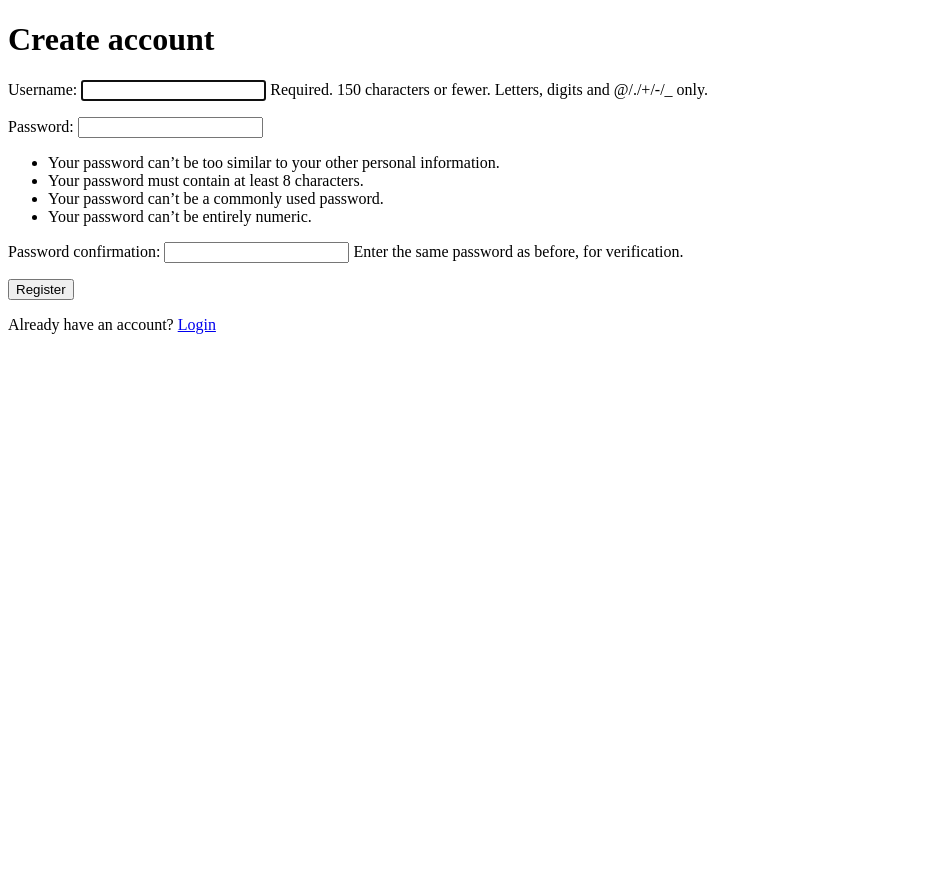
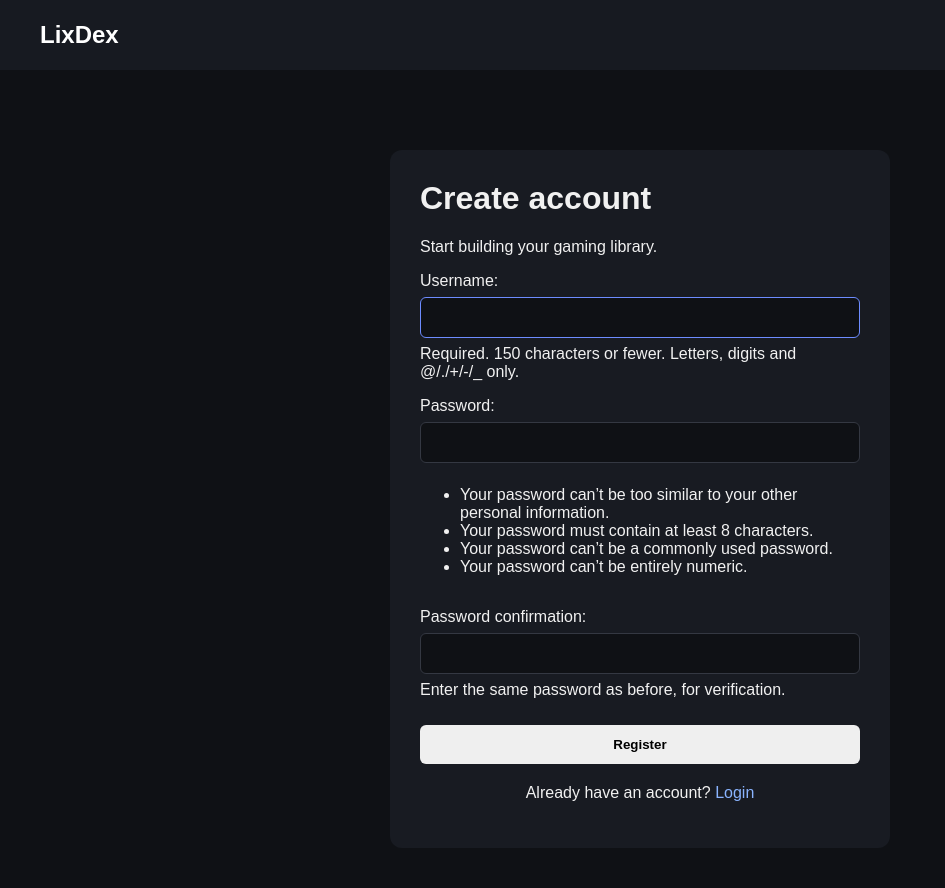
Before and after one commit to LxIn1M/gamevault, a Django app: page /register/ in a window 1280 px wide. Shown: the whole page, without its empty margins (0-945 px from the left). Before the commit the page ends 334 px from the top, so only its background shows below. Run offline with Django 5.2, Linux system fonts and the light colour scheme.

Commit message:
Refactor library templates and game management.

```diff
--- a/config/urls.py
+++ b/config/urls.py
@@ -2,14 +2,13 @@ from core import views
 from django.contrib import admin
 from django.urls import path, include
 
-from core.views import home, register, add_game, edit_entry, delete_entry, search_games, add_rawg_game
+from core.views import home, register, edit_entry, delete_entry, search_games, add_rawg_game
 
 urlpatterns = [
     path('admin/', admin.site.urls),
     path('accounts/', include("django.contrib.auth.urls")),
     path("", home, name="home"),
     path("register/", register, name="register"),
-    path("add-game/", add_game, name="add_game"),
     path("entry/<int:entry_id>/edit/", edit_entry, name="edit_entry"),
     path("entry/<int:entry_id>/delete/", delete_entry, name="delete_entry"),
     path("search/", search_games, name="search_games"),
--- /dev/null
+++ b/core/static/core/css/style.css
@@ -0,0 +1,193 @@
+* {
+    box-sizing: border-box;
+}
+
+body {
+    margin: 0;
+    background: #0f1115;
+    color: #f1f1f1;
+    font-family: Arial, sans-serif;
+}
+
+nav {
+    height: 70px;
+    display: flex;
+    align-items: center;
+    gap: 25px;
+    padding: 0 40px;
+    background: #171a21;
+}
+
+nav a {
+    color: white;
+    text-decoration: none;
+}
+
+nav a:first-child {
+    font-size: 24px;
+    font-weight: bold;
+    margin-right: 20px;
+}
+
+nav span {
+    margin-left: auto;
+}
+
+nav form {
+    margin: 0;
+}
+
+nav button {
+    background: transparent;
+    border: 1px solid #555;
+    color: white;
+    padding: 8px 14px;
+    cursor: pointer;
+}
+
+main {
+    max-width: 1200px;
+    margin: 0 auto;
+    padding: 40px;
+}
+
+#games_list {
+    display: grid;
+    grid-template-columns: repeat(auto-fill, minmax(250px, 1fr));
+    gap: 25px;
+    margin-top: 30px;
+}
+
+.game-card {
+    background: #181b22;
+    border-radius: 10px;
+    overflow: hidden;
+}
+
+.game-card img {
+    width: 100%;
+    height: 160px;
+    object-fit: cover;
+}
+
+.game-info {
+    padding: 18px;
+}
+
+.game-info h2 {
+    margin-top: 0;
+}
+
+.game-info a {
+    display: inline-block;
+    margin-right: 10px;
+    color: #8ab4ff;
+    text-decoration: none;
+}
+
+.form-page,
+.auth-page {
+    display: flex;
+    justify-content: center;
+    align-items: flex-start;
+    padding-top: 40px;
+}
+
+.form-card,
+.auth-card {
+    width: 100%;
+    max-width: 500px;
+    background: #181b22;
+    padding: 30px;
+    border-radius: 12px;
+}
+
+.form-card h1,
+.auth-card h1 {
+    margin-top: 0;
+}
+
+.form-card form p,
+.auth-card form p {
+    display: flex;
+    flex-direction: column;
+    gap: 7px;
+}
+
+.form-card input,
+.form-card select,
+.auth-card input,
+.auth-card select {
+    width: 100%;
+    padding: 11px 12px;
+    background: #0f1115;
+    color: white;
+    border: 1px solid #343842;
+    border-radius: 6px;
+    font-size: 15px;
+}
+
+.form-card input:focus,
+.form-card select:focus,
+.auth-card input:focus {
+    outline: none;
+    border-color: #6d8cff;
+}
+
+.primary-button {
+    width: 100%;
+    padding: 12px;
+    border: none;
+    border-radius: 6px;
+    cursor: pointer;
+    font-weight: bold;
+    margin-top: 10px;
+}
+
+.back-link {
+    display: inline-block;
+    margin-top: 20px;
+    color: #8ab4ff;
+    text-decoration: none;
+}
+
+.form-cover {
+    width: 100%;
+    height: 220px;
+    object-fit: cover;
+    border-radius: 8px;
+    margin-bottom: 20px;
+}
+
+.danger-card {
+    border: 1px solid #6b2626;
+}
+
+.danger-button {
+    width: 100%;
+    padding: 12px;
+    background: #b33a3a;
+    color: white;
+    border: none;
+    border-radius: 6px;
+    cursor: pointer;
+    font-weight: bold;
+}
+
+.auth-switch {
+    margin-top: 20px;
+    text-align: center;
+}
+
+.auth-switch a {
+    color: #8ab4ff;
+    text-decoration: none;
+}
+
+.errorlist {
+    list-style: none;
+    padding: 10px;
+    margin: 10px 0;
+    background: #3a1818;
+    border-radius: 6px;
+}
--- /dev/null
+++ b/core/templates/core/base.html
@@ -0,0 +1,37 @@
+<!DOCTYPE html>
+<html lang="en">
+<head>
+    <meta charset="UTF-8">
+    <meta name="viewport" content="width=device-width, initial-scale=1.0">
+
+    <title>{% block title %}LixDex{% endblock %}</title>
+
+    {% load static %}
+    <link rel="stylesheet" href="{% static 'core/css/style.css' %}">
+</head>
+
+<body>
+
+    <nav>
+        <a href="{% url 'home' %}">LixDex</a>
+
+        {% if user.is_authenticated %}
+            <a href="{% url 'home' %}">Library</a>
+            <a href="{% url 'search_games' %}">Search</a>
+
+            <span>{{ user.username }}</span>
+
+            <form method="post" action="{% url 'logout' %}">
+                {% csrf_token %}
+                <button type="submit">Logout</button>
+            </form>
+        {% endif %}
+    </nav>
+
+    <main>
+        {% block content %}
+        {% endblock %}
+    </main>
+
+</body>
+</html>
--- a/core/templates/registration/register.html
+++ b/core/templates/registration/register.html
@@ -1,23 +1,32 @@
-<!DOCTYPE html>
-<html lang="en">
-<head>
-    <meta charset="UTF-8">
-    <title>Register - GameVault</title>
-</head>
+{% extends "core/base.html" %}
 
-<body>
+{% block title %}
+Register - LixDex
+{% endblock %}
+
+{% block content %}
+
+    <div class="auth-page">
+        <div class="auth-card">
+
             <h1>Create account</h1>
+            <p>Start building your gaming library.</p>
 
             <form method="post">
                 {% csrf_token %}
                 {{ form.as_p }}
 
-        <button type="submit">Register</button>
+                <button type="submit" class="primary-button">
+                    Register
+                </button>
             </form>
 
-    <p>
+            <p class="auth-switch">
                 Already have an account?
                 <a href="{% url 'login' %}">Login</a>
             </p>
-</body>
-</html>
+
+        </div>
+    </div>
+
+{% endblock %}
--- a/core/views.py
+++ b/core/views.py
@@ -2,8 +2,8 @@ from django.shortcuts import render
 from .models import LibraryEntry, Game
 from django.contrib.auth.decorators import login_required
 from django.contrib.auth.forms import UserCreationForm
-from django.shortcuts import redirect
-from .forms import LibraryEntryForm, LibraryEntryUpdateForm
+from django.shortcuts import redirect, get_object_or_404
+from .forms import LibraryEntryUpdateForm
 import os
 import requests
 from dotenv import load_dotenv
@@ -12,7 +12,9 @@ load_dotenv()
 
 @login_required
 def home(request):
-    entries = LibraryEntry.objects.filter(user=request.user)
+    entries = LibraryEntry.objects.filter(
+        user=request.user
+    ).select_related("game")
 
     context = {
         "username": request.user.username,
@@ -36,27 +38,12 @@ def register(request):
     return render(request, "registration/register.html", {"form": form})
 
 @login_required
-def add_game(request):
-    if request.method == "POST":
-        form = LibraryEntryForm(request.POST)
-
-        if form.is_valid():
-            entry = form.save(commit=False)
-            entry.user = request.user
-            entry.save()
-
-            return redirect("home")
-    else:
-        form = LibraryEntryForm()
-
-    return render(request, "core/add_game.html", {"form": form})
-
-@login_required
 def edit_entry(request, entry_id):
-    entry = LibraryEntry.objects.get(
-        id=entry_id,
-        user=request.user,
-    )
+    entry = get_object_or_404(
+    LibraryEntry,
+    id=entry_id,
+    user=request.user,
+)
 
     if request.method == "POST":
         form = LibraryEntryUpdateForm(
@@ -82,10 +69,11 @@ def edit_entry(request, entry_id):
 
 @login_required
 def delete_entry(request, entry_id):
-    entry = LibraryEntry.objects.get(
-        id=entry_id,
-        user=request.user,
-    )
+    entry = get_object_or_404(
+    LibraryEntry,
+    id=entry_id,
+    user=request.user,
+)
 
     if request.method == "POST":
         entry.delete()
```
Also changed, not shown: core/forms.py (+0 -23 lines), core/templates/core/add_game.html (deleted, +0 -20 lines), core/templates/core/delete_entry.html (+13 -10 lines), core/templates/core/edit_entry.html (+24 -13 lines), core/templates/core/home.html (+40 -35 lines), core/templates/core/search_games.html (+54 -21 lines), core/templates/registration/login.html (+23 -13 lines). Lines whose indentation alone changed are shown as unchanged.
